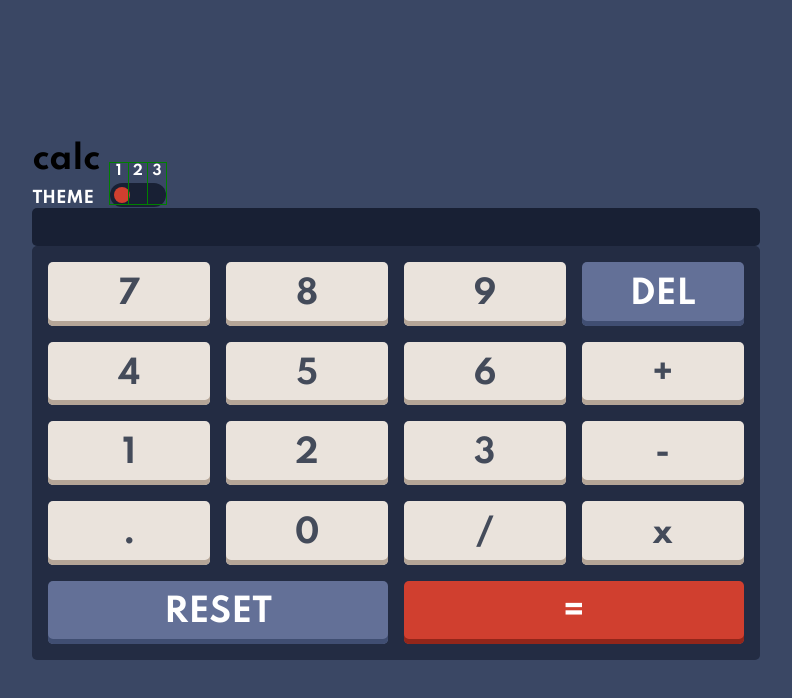
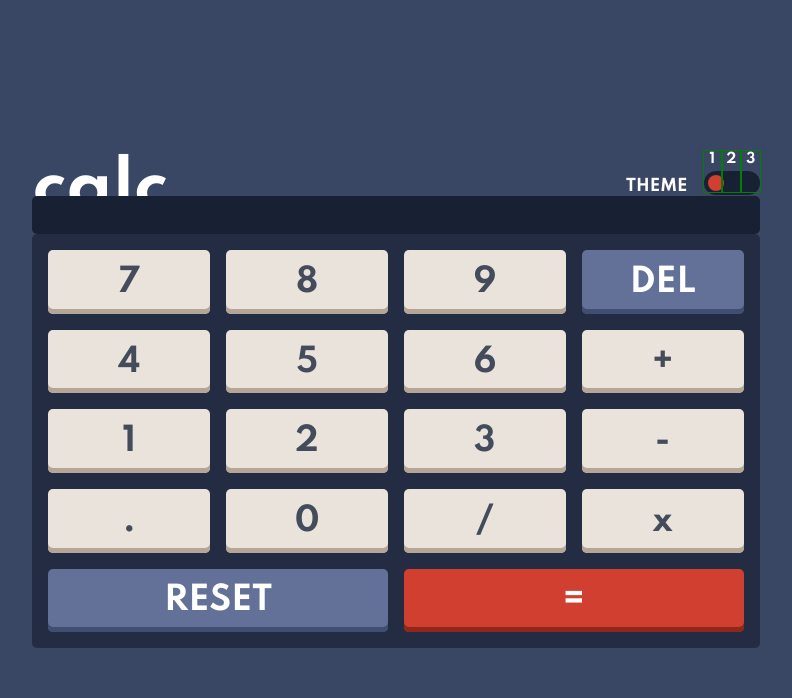
Before and after one commit to paiput/calculator-app, a React (Create React App) app: page / in a window 1280 px wide. Shown: the top 698 px of the page, without its empty margins (244-1036 px from the left). Built offline with nearby package versions, Linux system fonts and the light colour scheme.

Commit message:
Add styles to Header component

```diff
--- /dev/null
+++ b/src/components/Header/header.module.css
@@ -0,0 +1,9 @@
+:local h1 {
+  color: var(--clr-text);
+  margin-bottom: -.5em;
+}
+
+.header {
+  display: flex;
+  justify-content: space-between;
+}
--- a/src/components/Header/index.js
+++ b/src/components/Header/index.js
@@ -1,10 +1,11 @@
 import React from "react";
 import PropTypes from "prop-types";
+import styles from "./header.module.css";
 
 function Header({ children }) {
   return (
-    <header>
-      <span>calc</span>
+    <header className={styles.header}>
+      <h1>calc</h1>
       {children}
     </header>
   );
```
